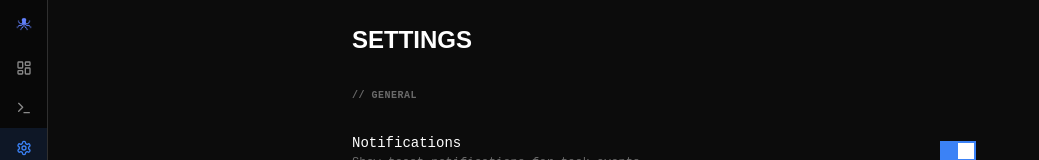
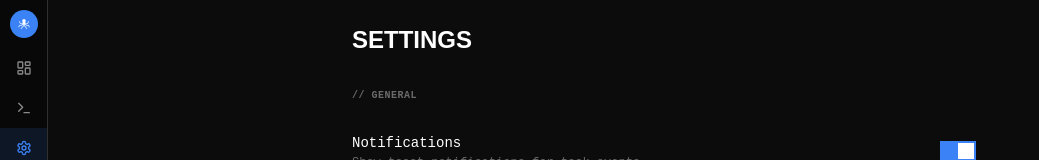
Before and after one commit to ShreyPaharia/octomux, a React (Vite) app: page /settings in a window 1280 px wide. Both pictures are taken after a click on the button 207 px from the left and 36 px from the top of the page. Shown: the top 160 px of the page, without its empty margins (0-1039 px from the left). Built offline with nearby package versions, Linux system fonts and the light colour scheme; no server answers.

Commit message:
fix(ui): sidebar logo as white icon on blue circle

```diff
--- a/src/components/UniversalSidebar.tsx
+++ b/src/components/UniversalSidebar.tsx
@@ -213,15 +213,12 @@ export function UniversalSidebar() {
           style={{ height: 48 }}
           aria-label="Expand sidebar"
         >
-          <img
-            src="/logo.png"
-            alt="octomux"
-            className="h-5 w-5"
-            style={{
-              filter:
-                'brightness(0) saturate(100%) invert(45%) sepia(98%) saturate(2000%) hue-rotate(210deg) brightness(100%) contrast(96%)',
-            }}
-          />
+          <span
+            className="flex h-7 w-7 shrink-0 items-center justify-center bg-[#3B82F6]"
+            style={{ borderRadius: '50%' }}
+          >
+            <img src="/logo.png" alt="octomux" className="h-4 w-4 brightness-0 invert" />
+          </span>
         </button>
       ) : (
         <div
```
